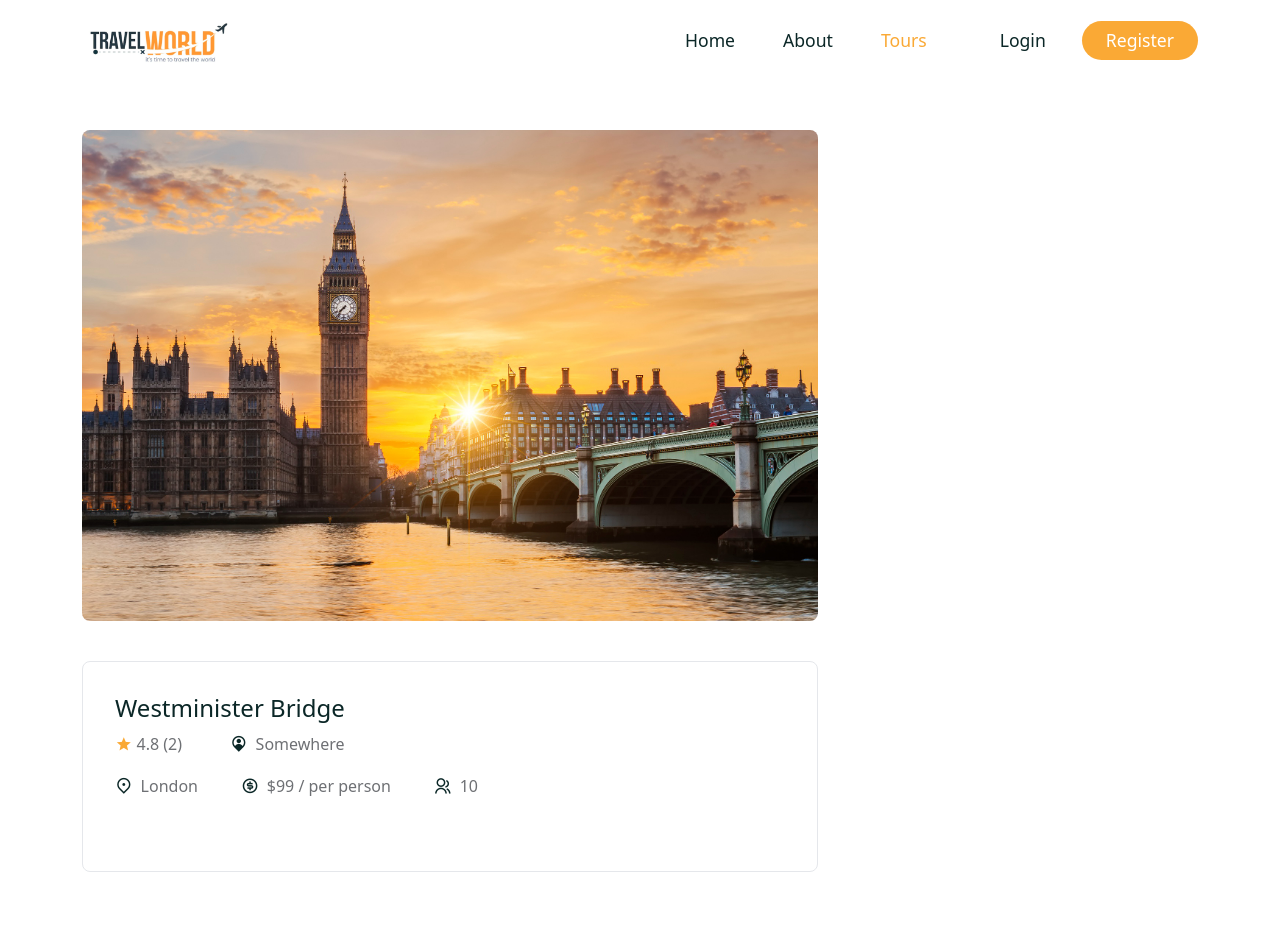
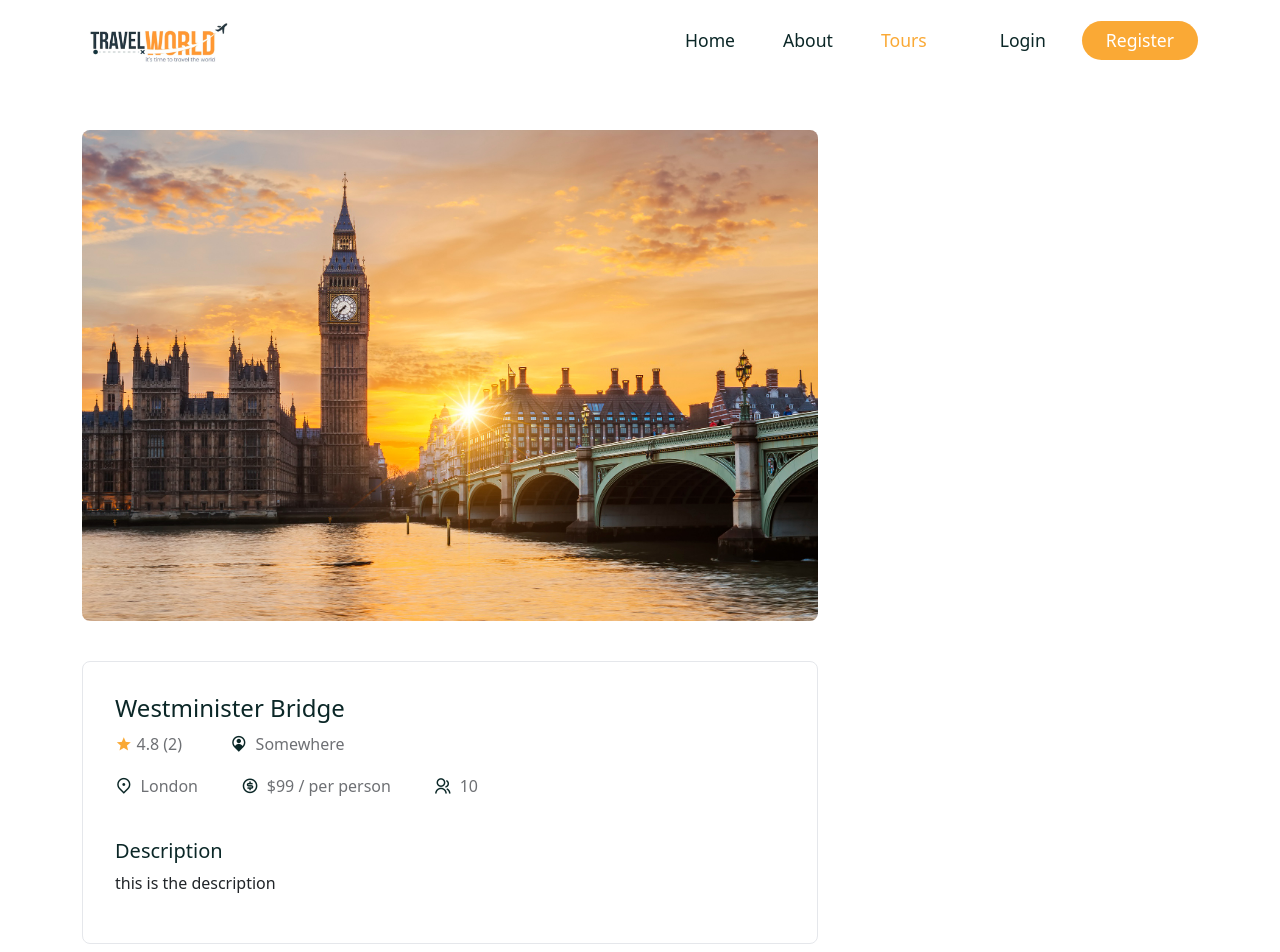
Before and after one commit to Felicien1992/Tour-full-project, a React (Create React App) app in the folder frontend/: page /tours/01 in a window 1280 px wide. Shown: the top 952 px of the page. Built offline with nearby package versions, Linux system fonts and the light colour scheme; a web font is replaced by a local one.

Commit message:
add description

```diff
--- a/frontend/src/pages/TourDetails.jsx
+++ b/frontend/src/pages/TourDetails.jsx
@@ -68,6 +68,8 @@ const TourDetails = () => {
                       <i class="ri-group-line"></i> {maxGroupSize}
                     </span>
                   </div>
+                  <h5>Description</h5>
+                  <p>{desc}</p>
                 </div>
               </div>
             </Col>
```
